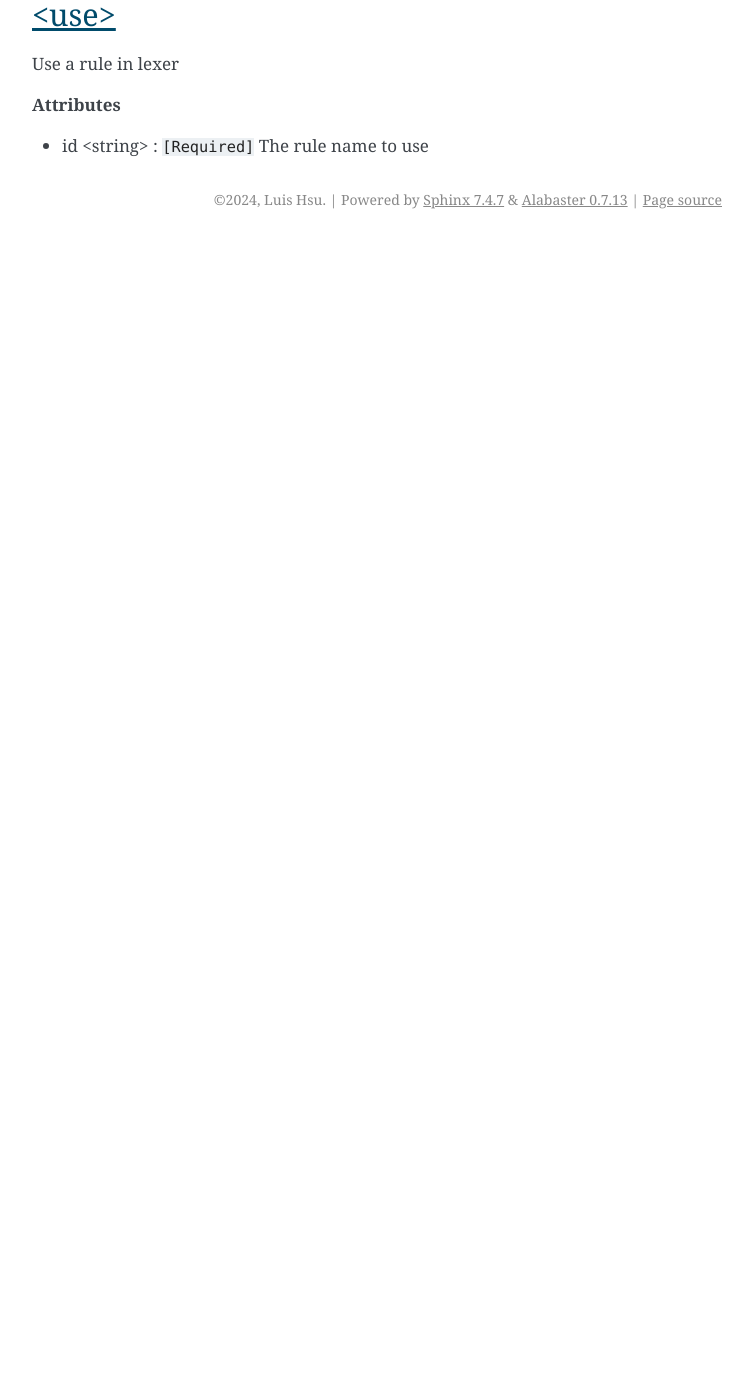
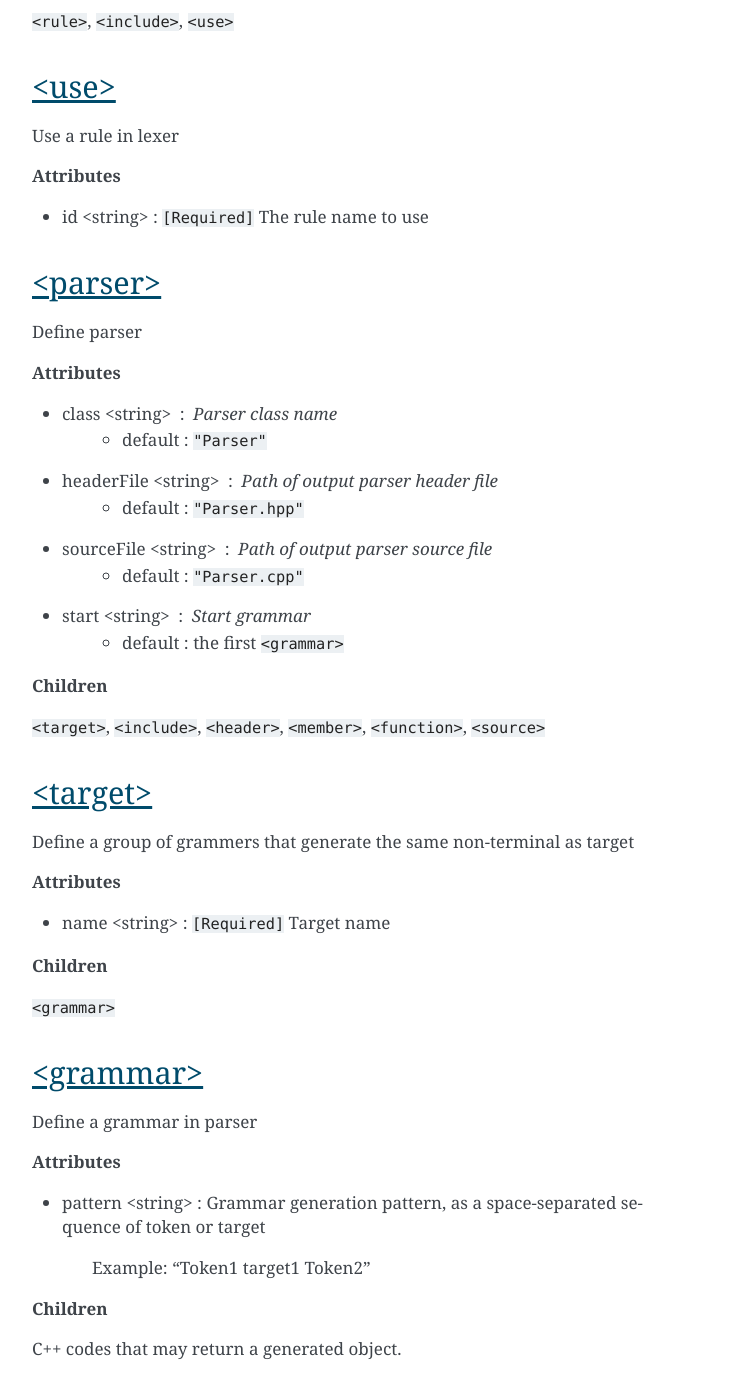
Before and after one commit to WasmVM/ParGen, a Sphinx documentation site: the page built from docs/pxml.rst, in a window 1280 px wide and 1400 px high, scrolled down 7240 px. Shown: the whole window, without its empty margins (388-1140 px from the left). Built offline with Sphinx 7.4.7, drawn with Linux system fonts in a browser that asks for light colours; before the commit the page ends 7479 px from its top, so only the background shows below that; some of the changed text lies outside the part shown.

Commit message:
[doc] Update parser, target, grammar

```diff
--- a/docs/pxml.rst
+++ b/docs/pxml.rst
@@ -177,7 +177,7 @@ Indicate a C++ type
 C++ type
 
 <lexer>
-======
+=======
 
 Define lexer
 
@@ -187,20 +187,20 @@ Only one end-of-file is allowed in lexer.
 
 **Attributes**
 
-* class <string> : Token class name
-    - default : ``"Token"``
+* class <string> : Lexer class name
+    - default : ``"Lexer"``
 
-* namespace <string> : Namespace of token types
-    - default : ``"Tokens"``
+* headerFile <string> : Path of output lexer header file
+    - default : ``"Lexer.hpp"``
 
-* headerFile <string> : Path of output token header file
-    - default : ``"Token.hpp"``
+* sourceFile <string> : Path of output lexer source file
+    - default : ``"Lexer.cpp"``
 
-* sourceFile <string> : Path of output token source file
-    - default : ``"Token.cpp"``
+* newLine <string> : Define substring as new-line
+    - default : ``\"``
 
 * return <string> : Return type of get()
-    - default : ``Token``
+    - default : ``void`` if ``<token>`` not present, or same as ``<token>`` class
 
 **Children**
 
@@ -328,10 +328,61 @@ Define a group in lexer
 ``<rule>``, ``<include>``, ``<use>``
 
 <use>
-======
+=====
 
 Use a rule in lexer
 
 **Attributes**
 
 * id <string> : ``[Required]`` The rule name to use
+
+<parser>
+========
+
+Define parser
+
+**Attributes**
+
+* class <string> : Parser class name
+    - default : ``"Parser"``
+
+* headerFile <string> : Path of output parser header file
+    - default : ``"Parser.hpp"``
+
+* sourceFile <string> : Path of output parser source file
+    - default : ``"Parser.cpp"``
+
+* start <string> : Start grammar
+    - default : the first ``<grammar>``
+
+**Children**
+
+``<target>``, ``<include>``, ``<header>``, ``<member>``, ``<function>``, ``<source>``
+
+<target>
+========
+
+Define a group of grammers that generate the same non-terminal as target
+
+**Attributes**
+
+* name <string> : ``[Required]`` Target name
+
+**Children**
+
+``<grammar>``
+
+<grammar>
+=========
+
+Define a grammar in parser
+
+**Attributes**
+
+* pattern <string> : Grammar generation pattern, as a space-separated sequence of token or target
+
+    Example: "Token1 target1 Token2"
+
+**Children**
+
+C++ codes that may return a generated object.
```
